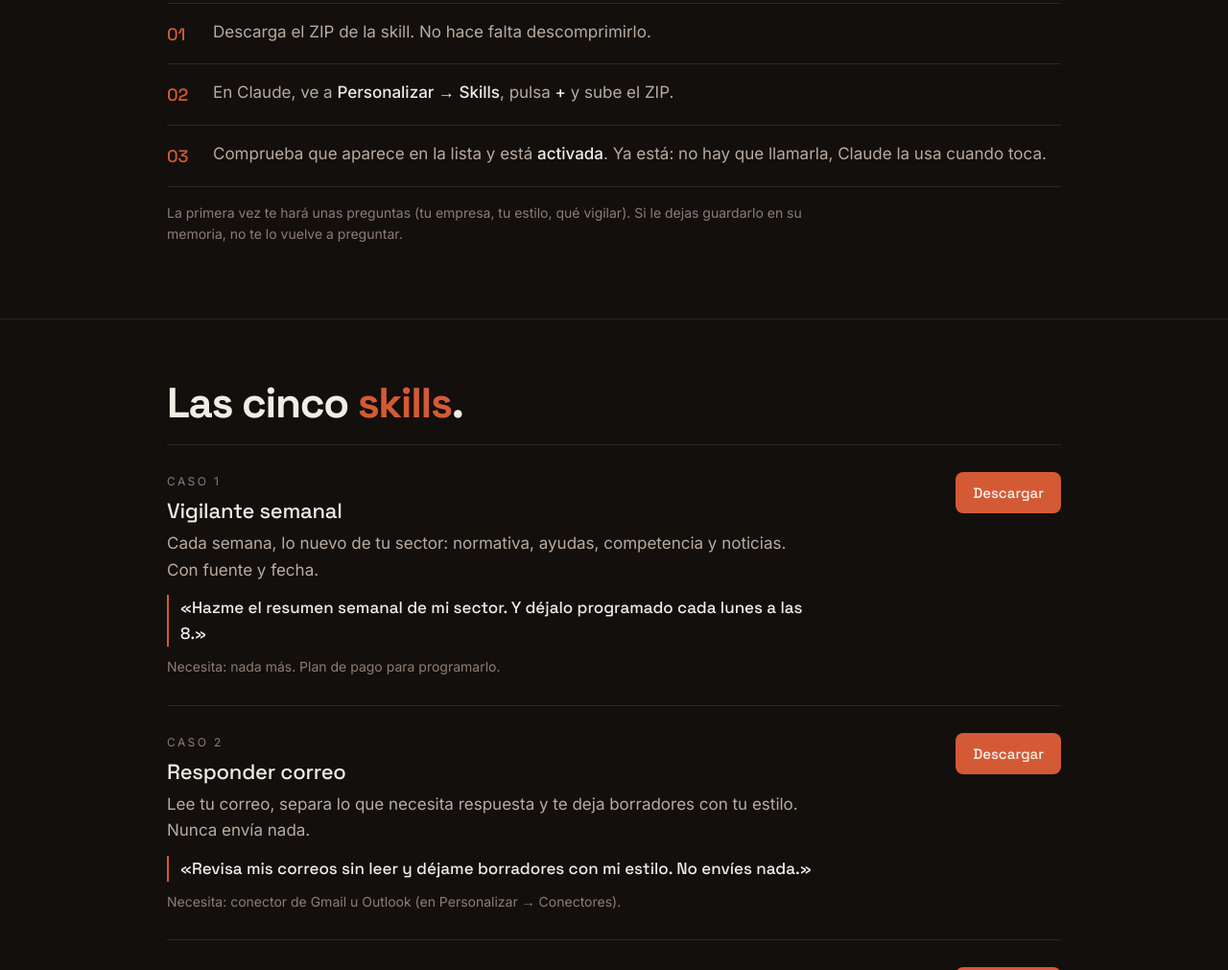
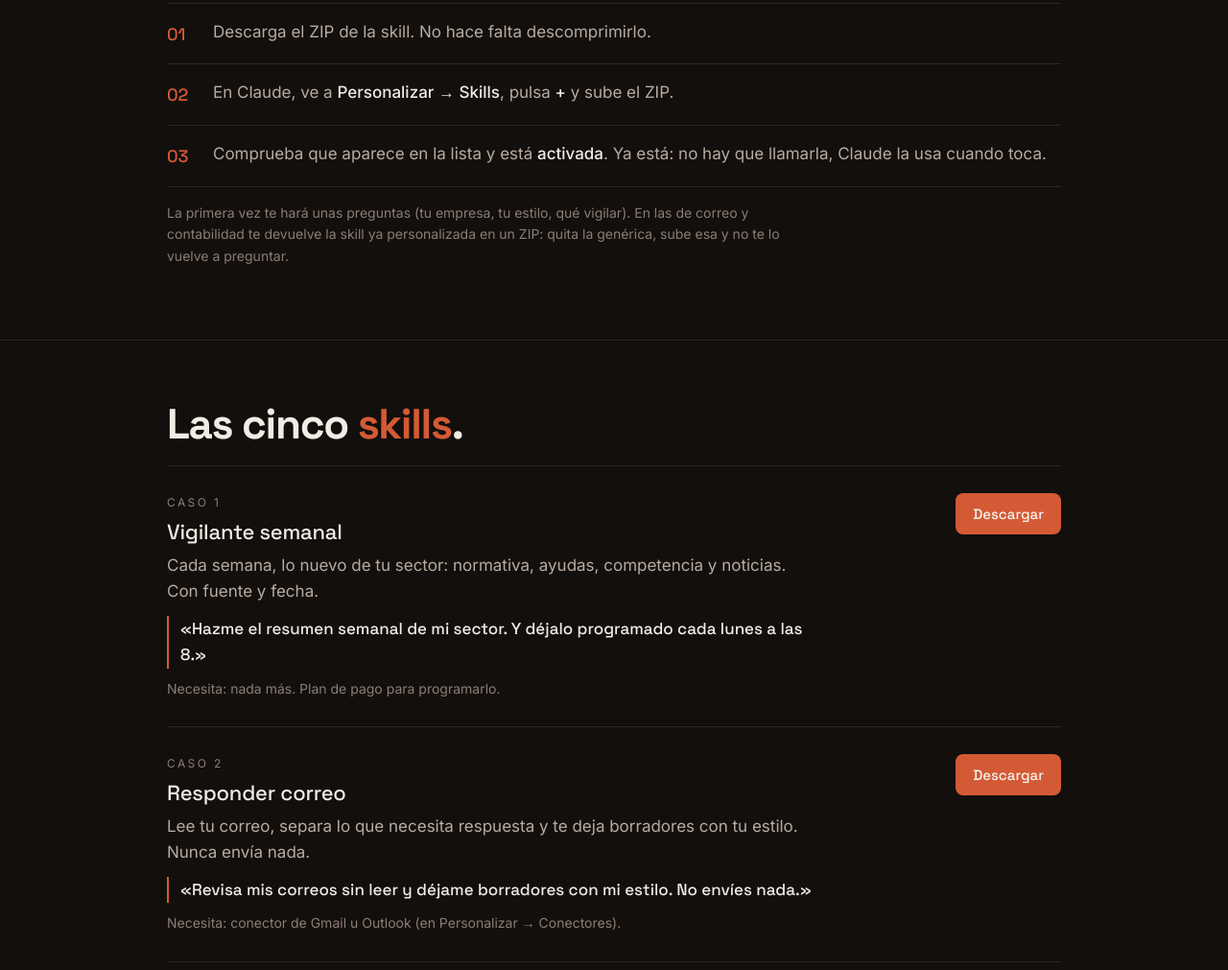
Before and after one commit to ManuLorenzzo/skills-taller-ia, a plain HTML site: page index.html in a window 1280 px wide. Shown: the part 1110-2121 px from the top of the page at 96% size. Drawn offline with Linux system fonts and the light colour scheme.

Commit message:
La configuración de las skills vive dentro de la propia skill
responder-correo, contabilizar-gasto, puntear-facturas y cierre-trimestre
ya no buscan el estilo ni los datos de empresa en el proyecto ni en la
memoria. Tienen un bloque «SIN RELLENAR» y un paso de primera vez que lo
rellena (el estilo se deduce de los correos enviados) y devuelve la skill
personalizada en un ZIP. Las de contabilidad comparten «Mi empresa» y
ofrecen devolver las tres a la vez.

Co-Authored-By: Claude Opus 5.5 <noreply@anthropic.com>

```diff
--- a/index.html
+++ b/index.html
@@ -98,7 +98,7 @@
       <li><div>En Claude, ve a <b>Personalizar → Skills</b>, pulsa <b>+</b> y sube el ZIP.</div></li>
       <li><div>Comprueba que aparece en la lista y está <b>activada</b>. Ya está: no hay que llamarla, Claude la usa cuando toca.</div></li>
     </ol>
-    <p class="note">La primera vez te hará unas preguntas (tu empresa, tu estilo, qué vigilar). Si le dejas guardarlo en su memoria, no te lo vuelve a preguntar.</p>
+    <p class="note">La primera vez te hará unas preguntas (tu empresa, tu estilo, qué vigilar). En las de correo y contabilidad te devuelve la skill ya personalizada en un ZIP: quita la genérica, sube esa y no te lo vuelve a preguntar.</p>
   </div>
 </section>
 
```
Also changed, not shown: 9 other files.
